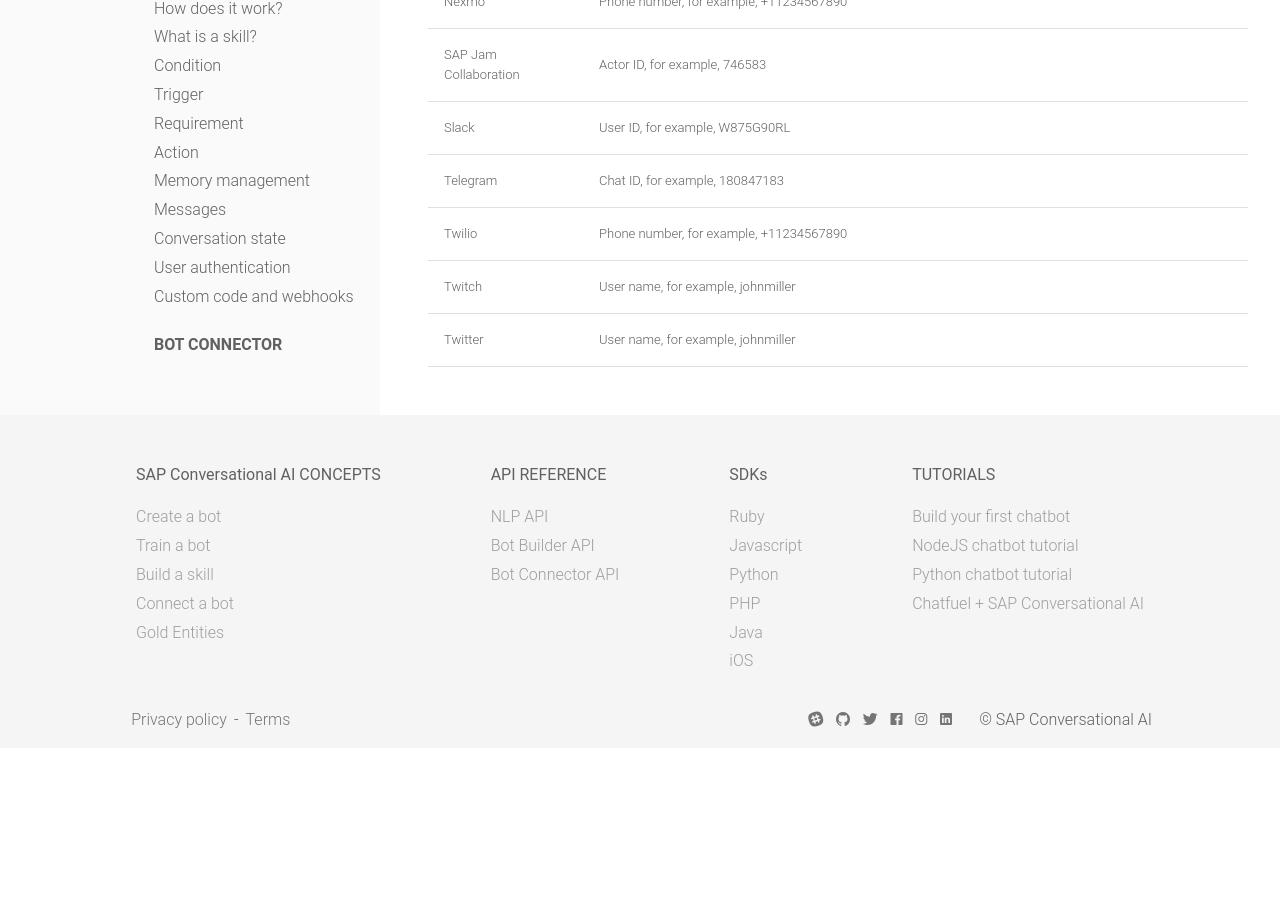
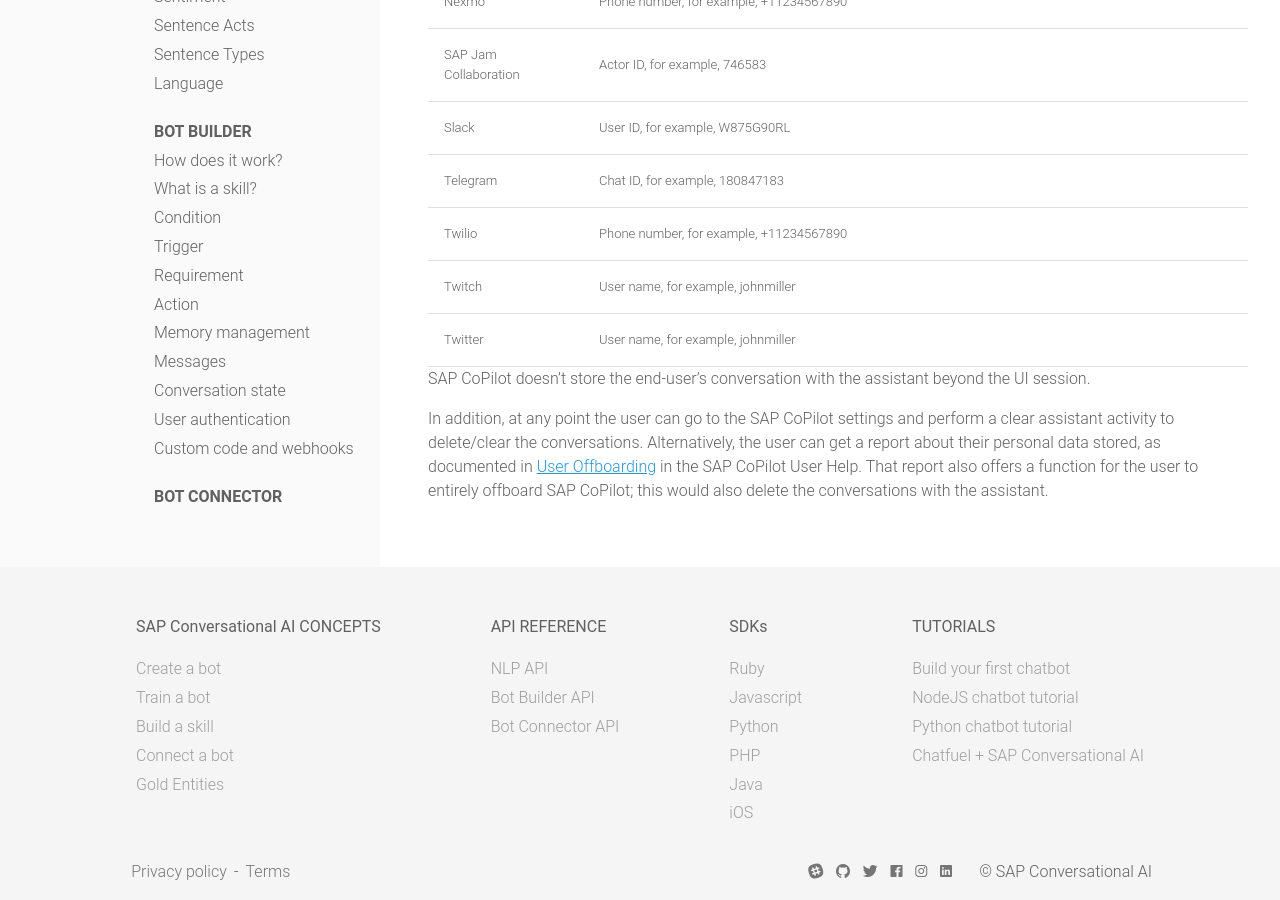
Before and after one commit to SAP-archive/docs, a Jekyll site: the page built from personal_data.md, in a window 1280 px wide and 900 px high, scrolled down 1388 px. Built offline with Jekyll 4.4.1, drawn with Linux system fonts in a browser that asks for light colours; nearby versions of some CDN libraries; comment, search, counter and statistics services are not loaded; before the commit the page ends 2136 px from its top, so only the background shows below that.

Commit message:
Update personal_data.md

```diff
--- a/personal_data.md
+++ b/personal_data.md
@@ -43,3 +43,7 @@
 |Twilio|Phone number, for example, +11234567890|
 |Twitch|User name, for example, johnmiller|
 |Twitter|User name, for example, johnmiller|
+
+SAP CoPilot doesn't store the end-user’s conversation with the assistant beyond the UI session.
+
+In addition, at any point the user can go to the SAP CoPilot settings and perform a clear assistant activity to delete/clear the conversations. Alternatively, the user can get a report about their personal data stored, as documented in <a href="https://help.sap.com/viewer/5fc83c01bbdc4999b6bb8b915f395b7f/1811/en-US/f4b33e88f2b4414bb48f51d168a4f2e4.html" target="_blank" >User Offboarding</a> in the SAP CoPilot User Help. That report also offers a function for the user to entirely offboard SAP CoPilot; this would also delete the conversations with the assistant.
```
